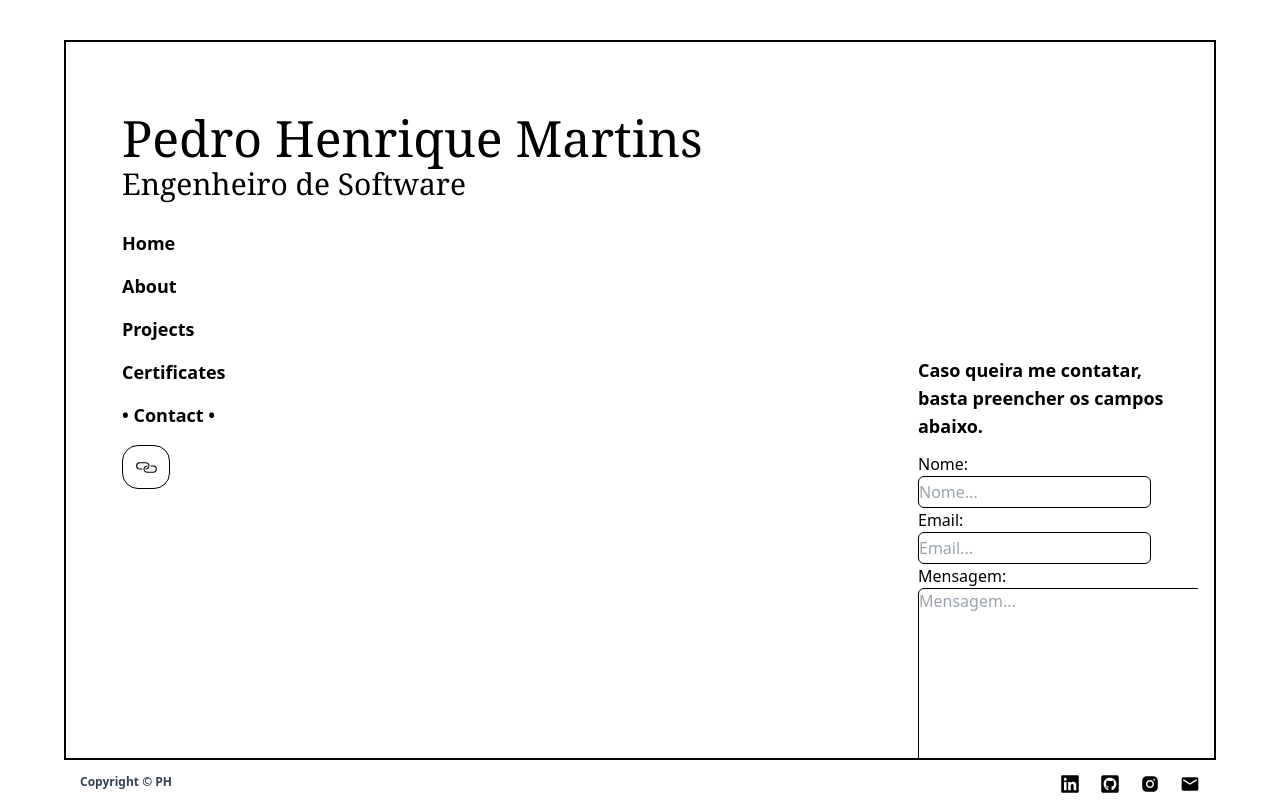
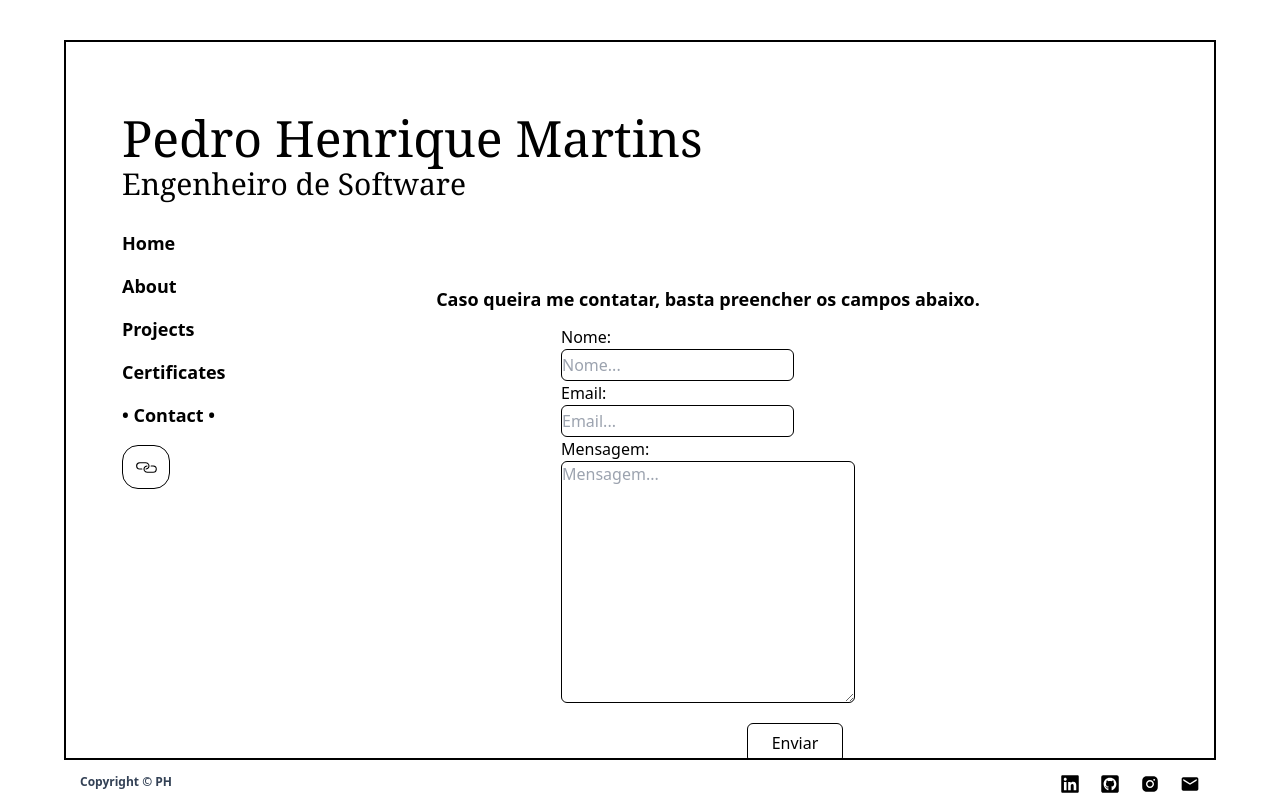
Before and after one commit to pedrohmartinsa/portfolioo, a React (Vite) app in the folder portfolio/: page /contact in a window 1280 px wide. Built offline with nearby package versions, Linux system fonts and the light colour scheme.

Commit message:
arrumando o outlet

```diff
--- a/portfolio/src/App.jsx
+++ b/portfolio/src/App.jsx
@@ -22,7 +22,7 @@ function App() {
               </div>
 
 
-              <div className="absolute bottom-0 right-0  h-[50%] w-[75vw] overflow-y-scroll md:h-[60%] pl-12 md:pl-0 md:p-7 md:mr-4 md:w-72">
+              <div className="absolute bottom-0 right-0 h-[50%] w-[75vw] overflow-y-scroll md:h-[70%] pl-12 md:pl-0 md:p-7 md:mr-4">
               <Outlet/>
               </div>
             </div>
--- a/portfolio/src/pages/Contact.jsx
+++ b/portfolio/src/pages/Contact.jsx
@@ -37,7 +37,7 @@ export default function Contact() {
 
     return(
         <>
-        <div className="ml-2 flex flex-col gap-3">
+        <div className="ml-2 flex flex-col items-center gap-3">
 
                 <h3 className="text-lg font-bold">Caso queira me contatar, basta preencher os campos abaixo.</h3>
 
```
